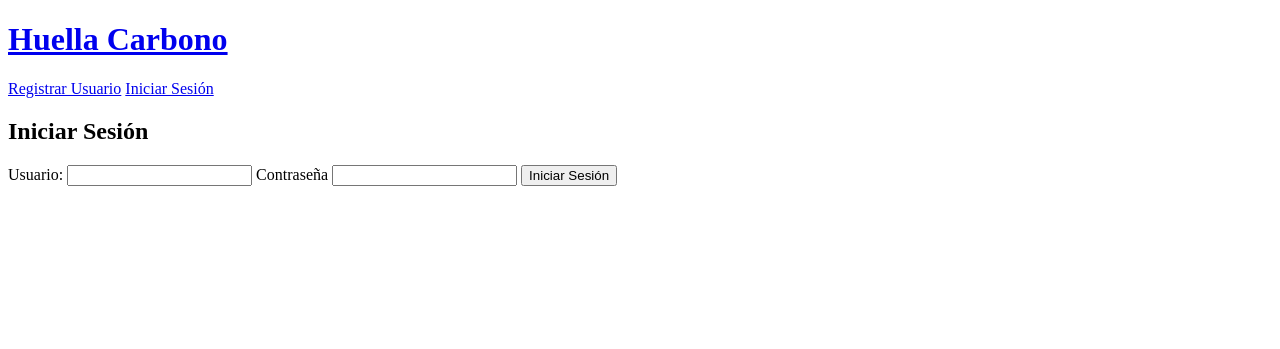
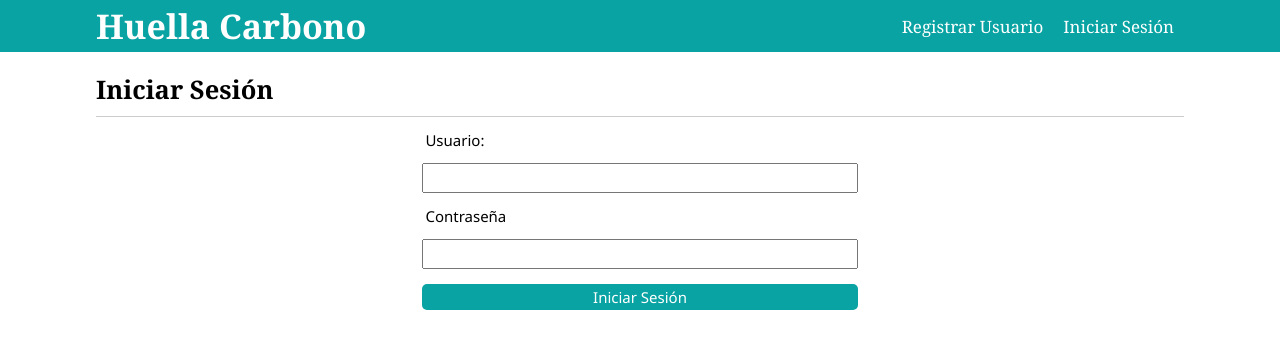
Before and after one commit to eluqm/IS-3group6, a Flask app: page /auth/login in a window 1280 px wide. Shown: the top 349 px of the page. Run offline with Flask 2, Linux system fonts and the light colour scheme.

Commit message:
agregando recursos staticos: css, img

```diff
--- /dev/null
+++ b/huellaCarbono/static/css/styles.css
@@ -0,0 +1,127 @@
+*{
+    padding: 0;
+    margin: 0;
+    box-sizing: border-box;
+}
+
+body{
+    font-family:Georgia, 'Times New Roman', Times, serif;
+    font-size: 17px;
+}
+
+.header{
+    background-color: #09a3a3;
+}
+
+.nav{
+    display: flex;
+    align-items: center;
+    justify-content: space-between;
+    max-width: 85%;
+    margin: 0 auto;
+    padding: 3px 0;;
+
+}
+
+.nav a{
+    text-decoration: none;
+    color: #fff;
+}
+.nav nav{
+    display: flex;
+    align-items: center;
+}
+
+.nav nav a{
+    margin: 0 10px;
+}
+
+.nav nav span{
+    margin: 0 10px 0 0;
+    color: #ccc;
+    text-transform: capitalize;
+    font-weight: 600;
+}
+
+
+/*CONTENT*/
+.content{
+    max-width: 85%;
+    margin: 10px auto;
+}
+
+.content header{
+    display: flex;
+    justify-content: space-between;
+    align-items: center;
+    border-bottom: 1px solid #ccc;
+    padding: 10px 0;
+}
+
+/*MENSAJE DE FLASH*/
+.flash{
+    background-color: #d64734;
+    color: #fff;
+    padding: 7px;
+}
+
+/*Index publicaciones*/
+article{
+    padding: 10px 0;
+}
+
+article header{
+    margin: 10px 0;
+    display: flex;
+    align-self: center;
+    justify-content: space-between;
+}
+
+article header h1{
+    font-size: 26px;
+}
+article header .about{
+    font-style: italic;
+    color: #707070;
+}
+
+/*FORMULARIOS*/
+form{
+    margin: 5px 0;
+    display: flex;
+    flex-direction: column;
+
+}
+ form label, input, textarea{
+    font-weight: 300;
+    margin: 5px 0;
+    font-family: 'Segoe UI', Tahoma, Geneva, Verdana, sans-serif;
+    font-size: 15px;
+    padding: 3px;
+ }
+
+ form input[type=submit]{
+    align-self: start;
+    min-width: 200px;
+ }
+
+
+ /*LOGIN*/
+ .login{
+    max-width: 40%;
+    margin: 0 auto;
+ }
+
+ .login input[type=submit]{
+    margin: 10px 0;
+    min-width: 100%;
+    background-color: #09a3a3;
+    border: none;
+    border-radius: 5px;
+    color: #fff;
+ }
+
+ .login input[type=submit]:hover{
+    background-color: #07cece;
+    cursor: pointer;
+ }
--- a/huellaCarbono/templates/auth/login.html
+++ b/huellaCarbono/templates/auth/login.html
@@ -6,6 +6,7 @@
 {% endblock %}
 
 {% block content %}
+        <div class="login">
             <form action="" method="post">
                 <label for="username">Usuario:</label>
                 <input type="text" name="username" id="username" requerid>
@@ -13,4 +14,5 @@
                 <input type="password" name="password" id="password" requerid>
                 <input type="submit" value="Iniciar Sesión">
             </form>
+        </div>
 {% endblock %}
--- a/huellaCarbono/templates/base.html
+++ b/huellaCarbono/templates/base.html
@@ -4,16 +4,21 @@
     <meta charset="UTF-8">
     <meta http-equiv="X-UA-Compatible" content="IE=edge">
     <meta name="viewport" content="width=device-width, initial-scale=1.0">
+    <link rel="shortcut icon" href="{{url_for("static",filename='img/logo.ico')}}" type="image/x-icon">
+    <link rel="stylesheet" href="{{url_for("static",filename='css/styles.css')}}">
     <title>{% block title%}{% endblock %}</title>
 </head>
 <body>
-    <header>
+    <header class="header">
+        <div class="nav">
             <div>
                 <a href="{{url_for("blog.index")}}">
                     <h1>Huella Carbono</h1>
                 </a>
+            </div>
             <nav>
                 {% if g.user %}
+                    <img src="{{url_for("static",filename='img/user.png')}}" alt="">
                     <span>{{g.user.username}}</span>
                     <a href="{{url_for("auth.logout")}}">Cerrar Sesión</a>
                 {% else %}
@@ -26,12 +31,12 @@
     </header>
 
     <section>
+        <div class="content">
             <header>{%block header%}{%endblock%}</header>
             {% with messages = get_flashed_messages() %}
                 {% if messages %}
                     {% for message in messages %}
-                  <div class="alert alert-warning alert-dismissible" role="alert">
-                    <button type="button" class="close" data-dismiss="alert" aria-label="Close"><span aria-hidden="true">×</span></button>
+                        <div class="flash">
                         {{message}}
                         </div>
                     {% endfor %}
@@ -40,6 +45,7 @@
 
 
         {%block content%}{%endblock%}
+        </div>
     </section>
 
 </body>
--- a/huellaCarbono/templates/blog/index.html
+++ b/huellaCarbono/templates/blog/index.html
@@ -12,7 +12,7 @@
                 <header>
                     <div>
                         <h1>{{post.title}}</h1>
-                        <div>
+                        <div class="about">
                             Publicado por {{get_user(post.author).username}}
                             el {{post.created.strftime('%Y-%m-%d')}}
                         </div>
--- a/huellaCarbono/views/blog.py
+++ b/huellaCarbono/views/blog.py
@@ -22,6 +22,7 @@ def get_user(id):
 @blog.route("/")
 def index():
     posts = Post.query.all()
+    posts = list(reversed(posts))
     db.session.commit()
     return render_template('blog/index.html', posts=posts, get_user=get_user)
 
```
Also changed, not shown: huellaCarbono/static/img/logo.ico (added), huellaCarbono/static/img/user.png (added). Lines whose indentation alone changed are shown as unchanged.
